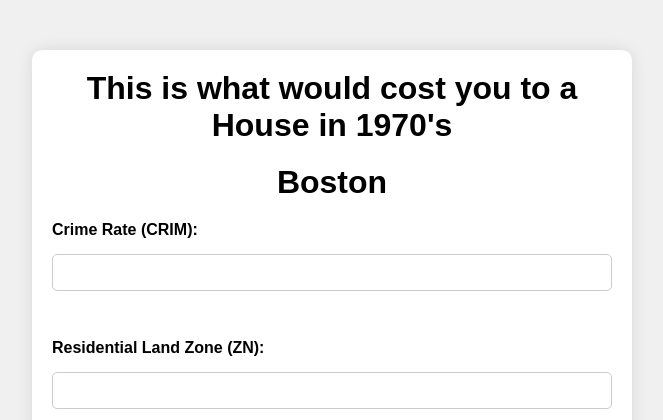
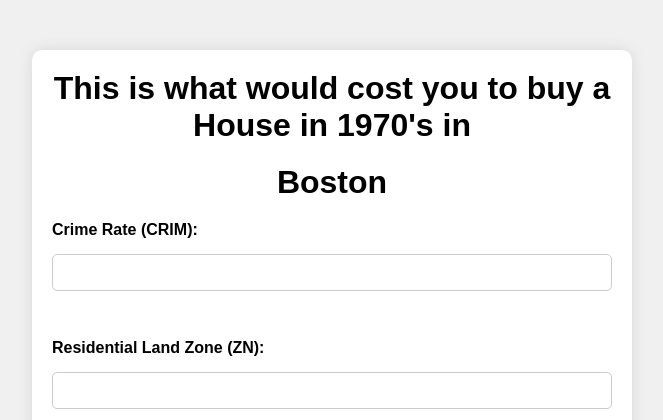
Before and after one commit to sansh72/Housing-Price-Prediction, a Flask app: page / in a window 1280 px wide. Shown: the top 420 px of the page, without its empty margins (308-971 px from the left). Run offline with Flask 3, Linux system fonts and the light colour scheme; parts of the project's set-up code (start-up, migrations or seed data) failed here and were passed over.

Commit message:
Update index.html

```diff
--- a/templates/index.html
+++ b/templates/index.html
@@ -8,7 +8,7 @@
 </head>
 <body>
     <div class="container">
-        <h1>This is what would cost you to a House in 1970's<h1>
+        <h1>This is what would cost you to buy a House in 1970's in <h1>
         <h1>Boston</h1>
         <form id="dataForm">
             <label for="crim">Crime Rate (CRIM):</label>
```
